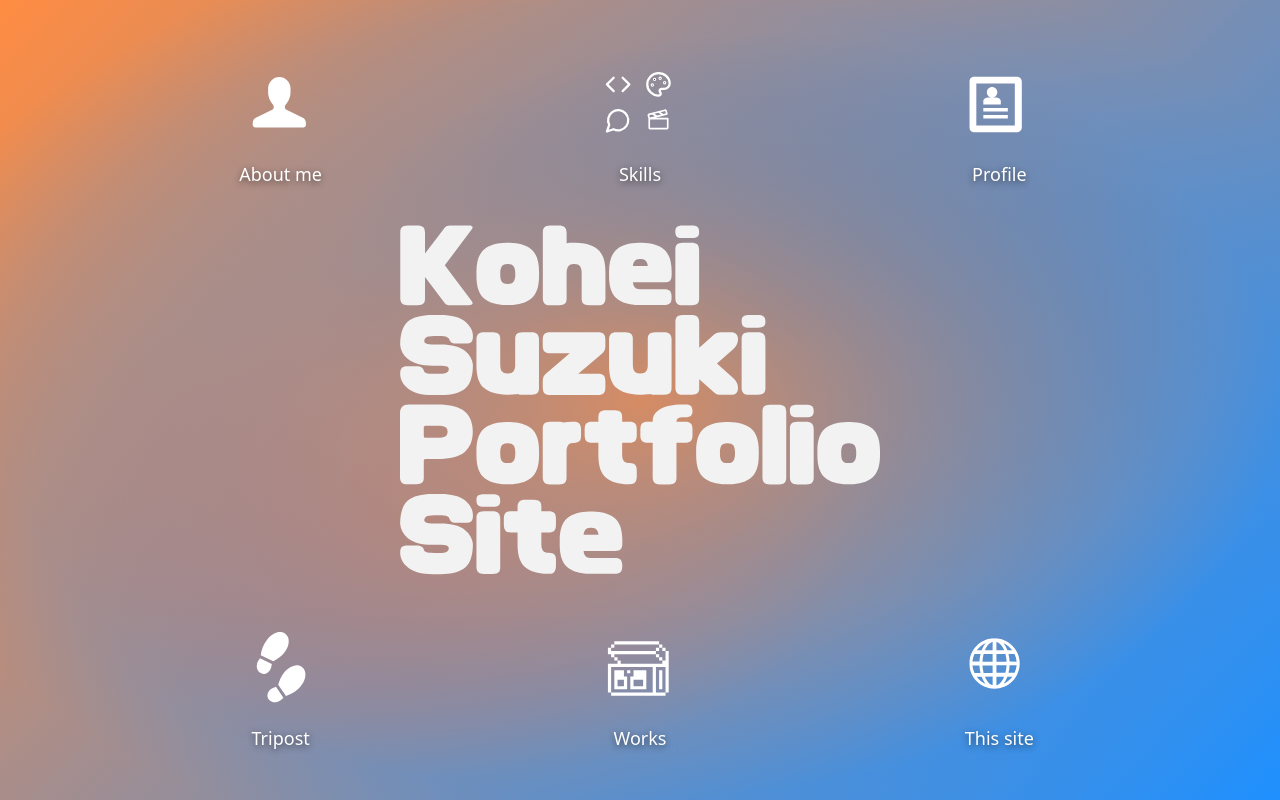
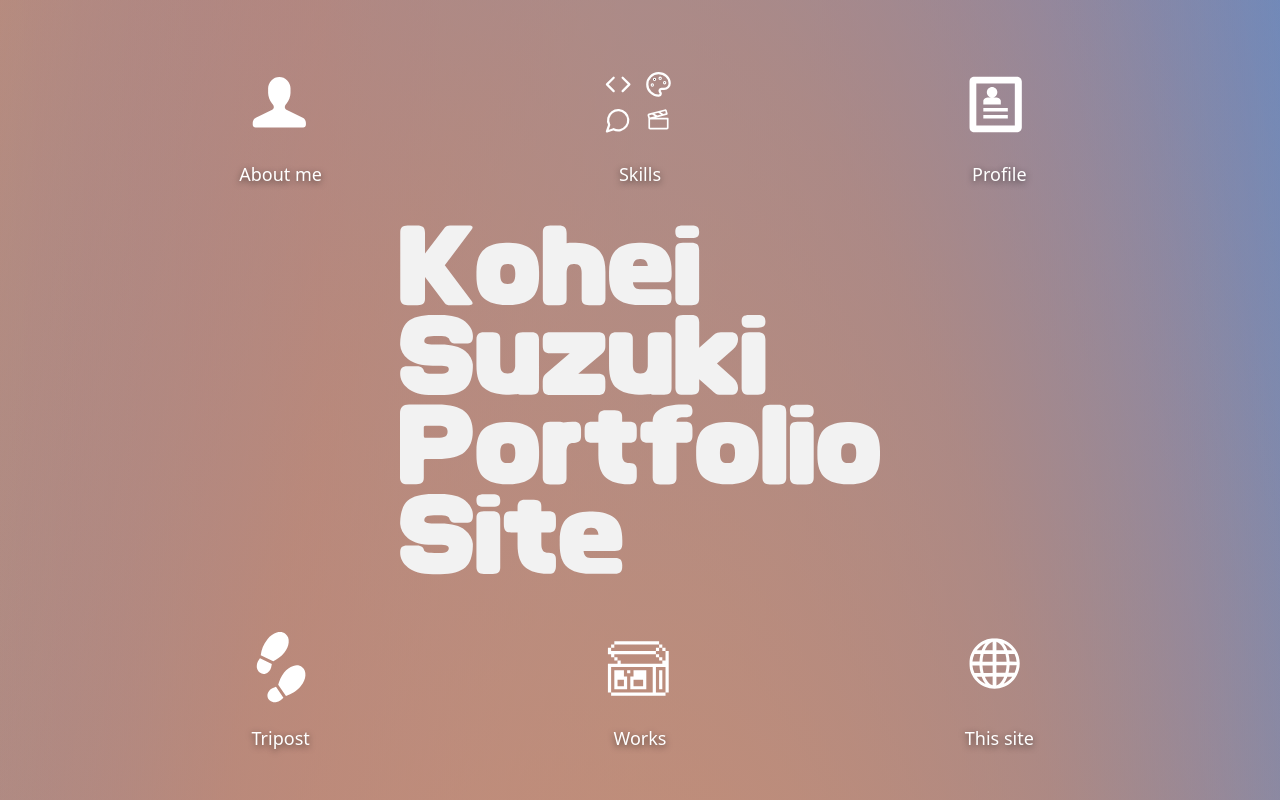
Before and after one commit to sookoo19/Portfolio, a React (Vite) app in the folder portfolio/: page / in a window 1280 px wide. Shown: the top 800 px of the page. Built offline with nearby package versions, Linux system fonts and the light colour scheme.

Commit message:
背景変更

```diff
--- a/portfolio/src/main.tsx
+++ b/portfolio/src/main.tsx
@@ -1,6 +1,6 @@
 import { StrictMode, Suspense, lazy } from 'react';
 import { createRoot } from 'react-dom/client';
-import { motion, useScroll } from 'motion/react';
+import { motion, useScroll, useTransform, useMotionValue } from 'motion/react';
 import './index.css';
 import Loading from './components/Loading';
 import Intro from './pages/Intro';
@@ -13,6 +13,74 @@ const App = lazy(() => sleep(3500).then(() => import('./pages/App')));
 
 export default function RootApp() {
   const { scrollYProgress } = useScroll();
+  const gradientX = useMotionValue(0.5);
+  const gradientY = useMotionValue(0.5);
+  const background = useTransform(
+    [gradientX, gradientY],
+    ([gx, gy]) => {
+      const x = (gx as number) * 100;
+      const y = (gy as number) * 100;
+
+      // 回転効果を追加
+      const angle = Math.atan2(y - 50, x - 50) * (180 / Math.PI);
+
+      return `
+        radial-gradient(
+          ellipse 200% 200%
+          at ${x}% ${y}%,
+          rgba(249, 150, 88, 1) 0%,
+          rgba(255, 140, 66, 0.6) 25%,
+          transparent 50%
+        ),
+        radial-gradient(
+          ellipse 220% 220%
+          at ${100 - x}% ${100 - y}%,
+          rgba(30, 144, 255, 1) 0%,
+          rgba(30, 144, 255, 0.6) 25%,
+          transparent 50%
+        ),
+        radial-gradient(
+          ellipse 180% 180%
+          at ${x * 0.6 + 20}% ${y * 1.4}%,
+          rgba(255, 69, 0, 0.9) 0%,
+          rgba(255, 107, 53, 0.5) 20%,
+          transparent 45%
+        ),
+        radial-gradient(
+          ellipse 190% 190%
+          at ${x * 1.3}% ${y * 0.7}%,
+          rgba(0, 102, 204, 0.9) 0%,
+          rgba(65, 105, 225, 0.5) 20%,
+          transparent 45%
+        ),
+        radial-gradient(
+          ellipse 160% 160%
+          at ${x * 0.4}% ${100 - y * 0.6}%,
+          rgba(255, 99, 71, 0.85) 0%,
+          transparent 40%
+        ),
+        radial-gradient(
+          ellipse 170% 170%
+          at ${100 - x * 0.5}% ${y * 0.8}%,
+          rgba(30, 144, 255, 0.85) 0%,
+          transparent 40%
+        ),
+        radial-gradient(
+          ellipse 150% 150%
+          at ${50 + Math.cos(angle * Math.PI / 180) * 30}% ${50 + Math.sin(angle * Math.PI / 180) * 30}%,
+          rgba(255, 140, 0, 0.7) 0%,
+          transparent 35%
+        ),
+        radial-gradient(
+          ellipse 160% 160%
+          at ${50 - Math.cos(angle * Math.PI / 180) * 30}% ${50 - Math.sin(angle * Math.PI / 180) * 30}%,
+          rgba(70, 130, 180, 0.7) 0%,
+          transparent 35%
+        ),
+        linear-gradient(to right, #FF8C42 0%, #FF6B35 25%, #1E90FF 50%, #4169E1 75%, #1E90FF 100%)
+      `.replace(/\s+/g, ' ');
+    }
+  );
 
   return (
     <>
@@ -31,6 +99,13 @@ export default function RootApp() {
           backgroundColor: '#ff0088',
         }}
       />
+      <motion.div
+        style={{ background }}
+        onPointerMove={(e) => {
+          gradientX.set(e.clientX / window.innerWidth);
+          gradientY.set(e.clientY / window.innerHeight);
+        }}
+      >
         <App />
         <div id='intro'>
           <Intro />
@@ -44,6 +119,7 @@ export default function RootApp() {
         <div id='profile'>
           <Profile />
         </div>
+      </motion.div>
     </>
   );
 }
--- a/portfolio/src/pages/App.tsx
+++ b/portfolio/src/pages/App.tsx
@@ -1,92 +1,22 @@
-import { motion, useMotionValue, useTransform } from 'motion/react';
-import { useState, useRef, useEffect } from 'react';
+import { motion } from 'motion/react';
+import { useState } from 'react';
 import Logo from '../components/Logo';
 import MoveIcon from '../components/MoveIcon';
 import TripostModal from '../components/TripostModal';
 import PortfolioModal from '../components/PortfolioModal';
 
-//要素のサイズと位置を測定する
-function useElementDimensions(
-  ref: React.RefObject<HTMLDivElement | null>
-): [
-  { width: number; height: number; top: number; left: number },
-  VoidFunction
-] {
-  const [size, setSize] = useState({ width: 0, height: 0, top: 0, left: 0 });
-
-  function measure() {
-    if (!ref.current) return;
-    //ブラウザのAPIで、要素の位置とサイズを取得
-    setSize(ref.current.getBoundingClientRect());
-  }
-
-  // Note: This won't accurately reflect viewport size changes
-  useEffect(() => {
-    measure();
-  }, []);
-
-  //measure画面サイズが変わった時に再測定する関数
-  return [size, measure];
-}
 
 export default function App() {
   const [openTripostModal, setOpenTripostModal] = useState(false);
   const [openPortfolioModal, setOpenPortfolioModal] = useState(false);
 
-  const ref = useRef<HTMLDivElement>(null);
-  const [{ width, height}, measure] = useElementDimensions(ref);
-  const gradientX = useMotionValue(0.5);
-  const gradientY = useMotionValue(0.5);
-
-  const background = useTransform(
-    [gradientX, gradientY],
-    ([gx, gy]) => {
-      const x = (gx as number) * 100;
-      const y = (gy as number) * 100;
-
-      return `
-        radial-gradient(
-          ellipse 100% 100%
-          at ${x}% ${y}%,
-          rgba(255, 140, 66, 0.8) 0%,
-          transparent 50%
-        ),
-        radial-gradient(
-          ellipse 120% 120%
-          at ${100 - x}% ${100 - y}%,
-          rgba(30, 144, 255, 0.8) 0%,
-          transparent 50%
-        ),
-        radial-gradient(
-          ellipse 80% 80%
-          at ${x * 0.7}% ${y * 1.3}%,
-          rgba(255, 107, 53, 0.6) 0%,
-          transparent 40%
-        ),
-        radial-gradient(
-          ellipse 90% 90%
-          at ${x * 1.2}% ${y * 0.8}%,
-          rgba(0, 102, 204, 0.6) 0%,
-          transparent 40%
-        ),
-        linear-gradient(135deg, #FF8C42 0%, #1E90FF 100%)
-      `.replace(/\s+/g, ' ');
-    }
-  );
 
   return (
     <motion.div
-      ref={ref}
       initial={{ opacity: 0 }}
       animate={{ opacity: 1 }}
       transition={{ duration: 0.8, ease: 'easeIn' }}
-      style={{ background }}
       className='relative px-8 py-10 h-full max-h-screen w-full max-w-full grid grid-cols-12 grid-rows-12 gap-x-4 gap-y-8 flex items-center justify-center'
-      onPointerMove={(e) => {
-        gradientX.set(e.clientX / width);
-        gradientY.set(e.clientY / height);
-      }}
-      onPointerEnter={() => measure()}
     >
       {/* 背景のロゴ */}
       <div className='absolute top-1/2 left-1/2 -translate-x-1/2 -translate-y-1/2 z-0 pointer-events-none'>
--- a/portfolio/src/pages/Intro.tsx
+++ b/portfolio/src/pages/Intro.tsx
@@ -1,6 +1,6 @@
 export default function Intro() {
   return (
-    <div className='p-4 min-h-screen bg-[#f5efe2] flex items-center justify-center'>
+    <div className='p-4 min-h-screen flex items-center justify-center'>
       <div className='w-full max-w-3xl mx-auto flex flex-col items-center gap-8 md:gap-12'>
         {/* About me タイトル */}
         <h1 className='text-4xl md:text-6xl font-bold whitespace-nowrap text-center'>
--- a/portfolio/src/pages/Profile.tsx
+++ b/portfolio/src/pages/Profile.tsx
@@ -10,7 +10,7 @@ export default function Profile() {
   };
 
   return (
-    <div className='p-4 min-h-screen bg-[#f2f2f2] flex items-center justify-center'>
+    <div className='p-4 min-h-screen flex items-center justify-center'>
       <div className='w-full max-w-4xl mx-auto flex flex-col items-center'>
         <h1 className='my-8 text-4xl md:text-6xl font-bold whitespace-nowrap'>
           Profile
--- a/portfolio/src/pages/Skill.tsx
+++ b/portfolio/src/pages/Skill.tsx
@@ -3,7 +3,7 @@ import AnotherSkillSheet from '../components/AnotherSkillSheet.tsx';
 
 export default function Skill() {
   return (
-    <div className='p-4 min-h-screen bg-[#f2f2f2] flex items-center justify-center'>
+    <div className='p-4 min-h-screen flex items-center justify-center'>
       <div className='w-full max-w-4xl mx-auto flex flex-col md:px-5 lg:px-0 md:gap-8'>
         <h1 className='my-8 text-4xl md:text-6xl font-bold text-center whitespace-nowrap'>
           My Skill Set
--- a/portfolio/src/pages/Work.tsx
+++ b/portfolio/src/pages/Work.tsx
@@ -6,7 +6,7 @@ export default function Work() {
   const [openTripostModal, setOpenTripostModal] = useState(false);
   const [openPortfolioModal, setOpenPortfolioModal] = useState(false);
   return (
-    <div className='p-4 min-h-screen bg-[#f5efe2] flex items-center justify-center'>
+    <div className='p-4 min-h-screen flex items-center justify-center'>
       <div className='w-full max-w-4xl mx-auto flex flex-col items-center gap-4 md:gap-8'>
         <h1 className='text-4xl md:text-6xl font-bold whitespace-nowrap'>
           Works
```
Lines whose indentation alone changed are shown as unchanged.
